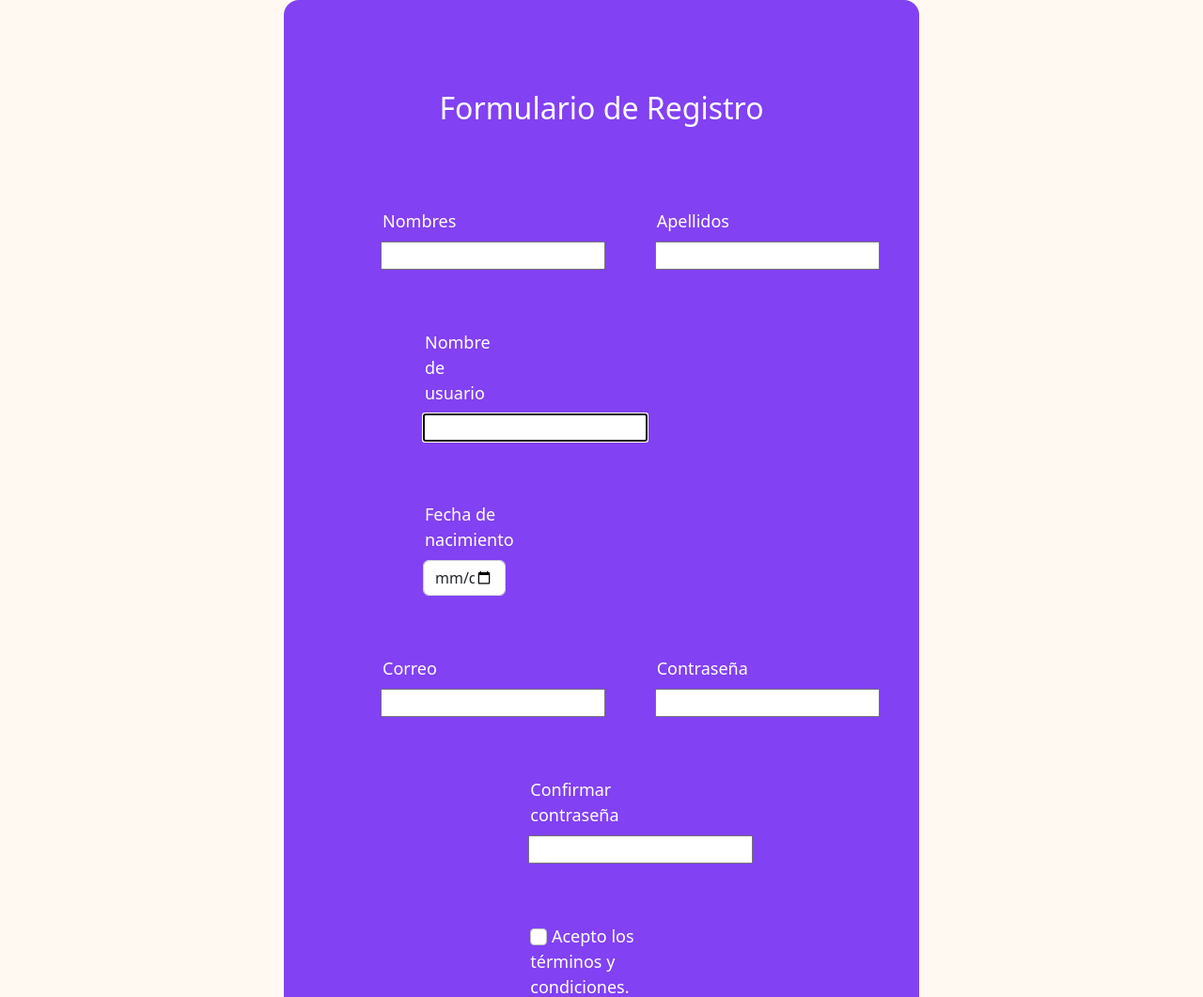
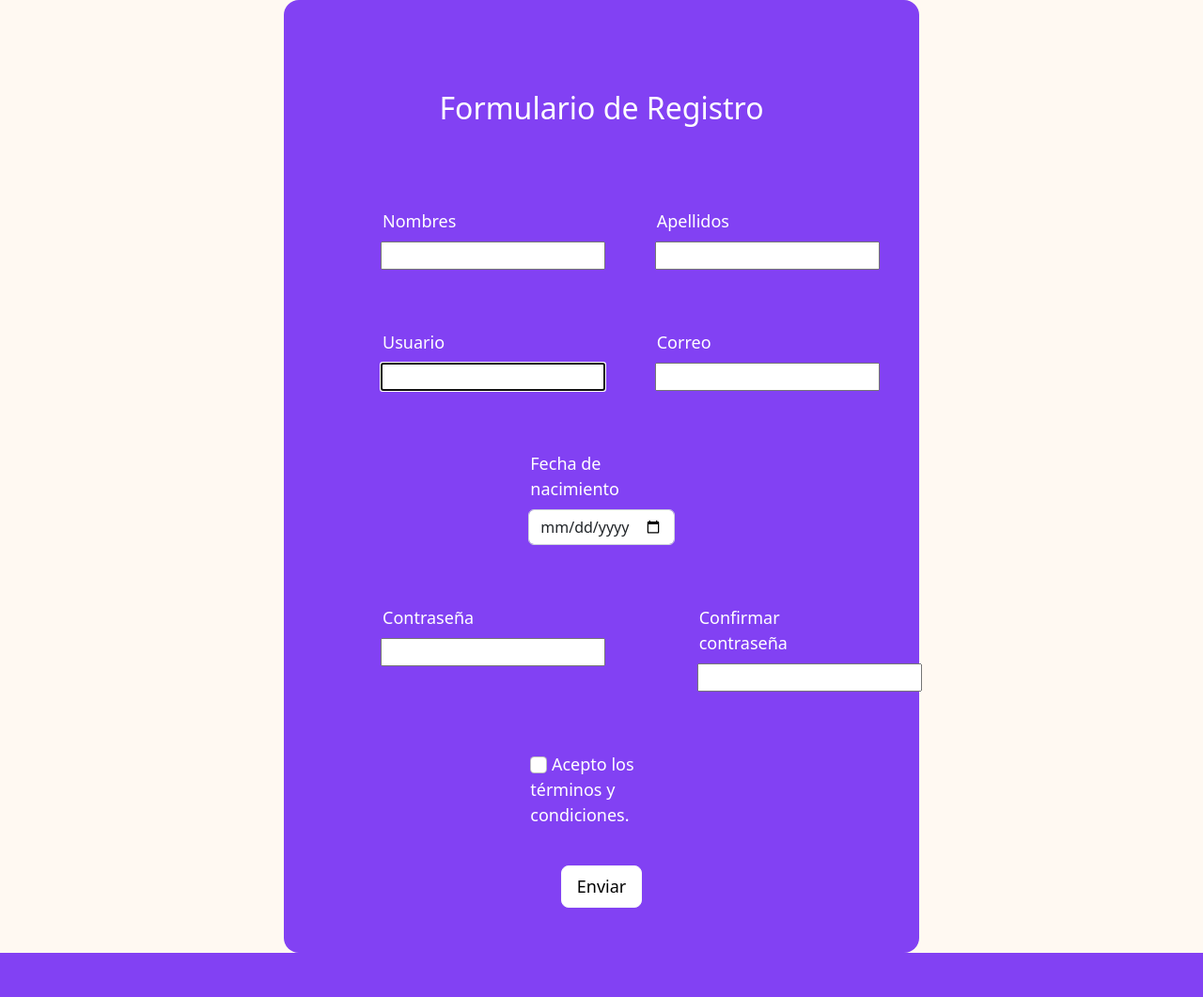
Before and after one commit to GianSz/Mood_P1, a Django app: page /register/ in a window 1280 px wide. Shown: the top 1061 px of the page at 94% size. After the commit the page ends 1014 px from the top, so only its background shows below. Run offline with Django 4.2, Linux system fonts and the light colour scheme; some libraries are stand-ins or nearby versions.

Commit message:
Arreglo registro, faltan cositas esteticas

```diff
--- a/Mood/main/templates/register.html
+++ b/Mood/main/templates/register.html
@@ -64,6 +64,9 @@
 
 </head>
 
+
+
+
 <body style="background: #FFF9F2;">
 
     <div class="container">
@@ -102,33 +105,38 @@
 
 
             <div class="row">
-                <div class="col-7">
+                <div class="col-5">
 
                     <div class="form__field form__field--3">
-                        <label class="form__username-label form-label" for="input-username">Nombre de usuario</label>
+                        <label class="form__username-label form-label" for="input-username">Usuario</label>
                         </br>
                         {{form.username}}
                     </div>
                 </div>
 
-                <div class="col-7">
-                    <div class="form__field form__field--4">
-                        <label class="form__birth-label form-label" for="input-birth">Fecha de nacimiento</label>
-                        <input class="form__birth-input form-control" type="date" id="input-birth" required name="birthDate">
+                <div class="col-5">
+                    <div class="form__field form__field--5">
+                        <label class="form__email-label form-label" for="input-email">Correo</label>
+                        </br>
+                        {{form.email}}
                     </div>
+
                 </div>
 
             </div>
 
             <div class="row">
-                <div class="col-5">
+                <div class="col-12">
+                    <div class="form__field form__field--4">
+                        <label class="form__birth-label form-label" for="input-birth">Fecha de nacimiento</label>
+                        <input class="form__birth-input form-control" type="date" id="input-birth" required name="birthDate">
+                    </div>
 
-                    <div class="form__field form__field--5">
-                        <label class="form__email-label form-label" for="input-email">Correo</label>
-                        </br>
-                        {{form.email}}
                 </div>
             </div>
+
+
+            <div class="row">
 
                 <div class="col-5">
                     <div class="form__field form__field--6">
@@ -138,11 +146,7 @@
                     </div>
                 </div>
 
-            </div>
-
-
-            <div class="row">
-                <div class="col-12">
+                <div class="col-7">
 
                     <div class="form__field form__field--7">
                         <label class="form__confirm-password-label form-label" for="input-confirm-password">Confirmar contraseña</label>
@@ -159,6 +163,13 @@
                 </label>
             </div>
 
+            {% if error|length > 5 %}
+                <ul>
+                    <li>{{error}}</li>
+                </ul>
+
+            {% endif %}
+
             {{form.errors}}
 
             <div class="form__field form__field--9 text-center my-0">
--- a/Mood/main/views.py
+++ b/Mood/main/views.py
@@ -12,7 +12,7 @@ from django.contrib.auth.decorators import login_required
 from django.db.models import F
 import csv;
 import json;
-from datetime import datetime
+from datetime import datetime, date
 from django.contrib.auth.forms import UserCreationForm
 from .forms import CreateUserForm
 
@@ -24,14 +24,19 @@ def register_page(request):
     if request.method == "POST":
         form = CreateUserForm(request.POST)
         if form.is_valid():
-            form.save()
-            usuarioActual = User.objects.get(username= request.POST["username"])
-            fecha = request.POST["birthDate"]
-            nuevoPerfil = Perfil(usuario = usuarioActual, fecha_nacimiento = fecha)
-            nuevoPerfil.save()
-            return redirect('formsFellings')
+            fecha = datetime.strptime(request.POST["birthDate"], '%Y-%m-%d')
+            hoy = date.today()
+            edad = hoy.year - fecha.year
+            if(edad >= 15):
+                form.save()
+                usuarioActual = User.objects.get(username= request.POST["username"])
+                nuevoPerfil = Perfil(usuario = usuarioActual, fecha_nacimiento = fecha)
+                nuevoPerfil.save()
+                return redirect('formsFellings')
+            else:
+                return render(request, template_name='register.html', context = {'form': form, 'error': "Debes tener más de 15 años"})
 
-    return render(request, template_name='register.html', context = {'form': form})
+    return render(request, template_name='register.html', context = {'form': form, 'error': "None"})
 
 @login_required(login_url='/login/')
 def home_page(request): # Views para la home page
```
Also changed, not shown: Mood/db.sqlite3. Lines whose indentation alone changed are shown as unchanged.
